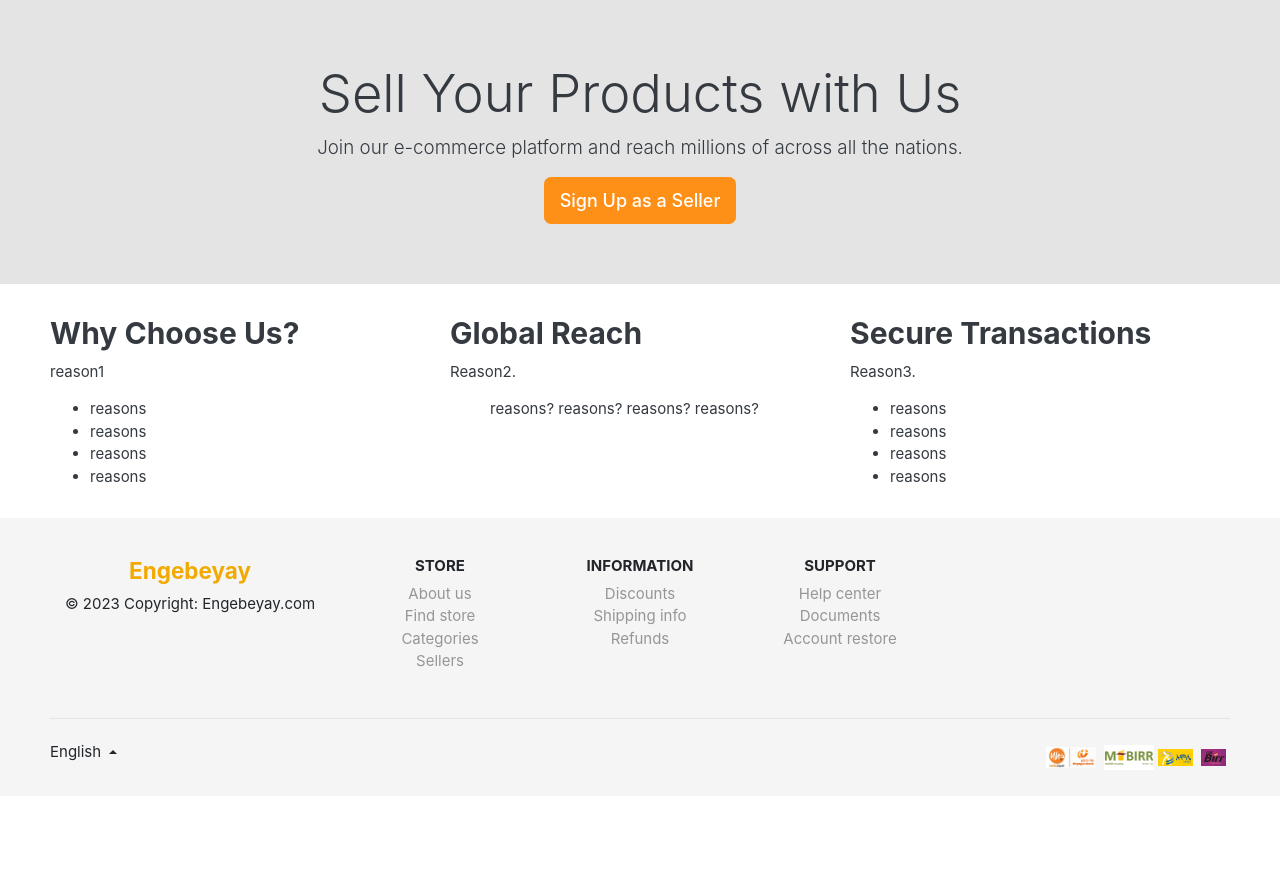
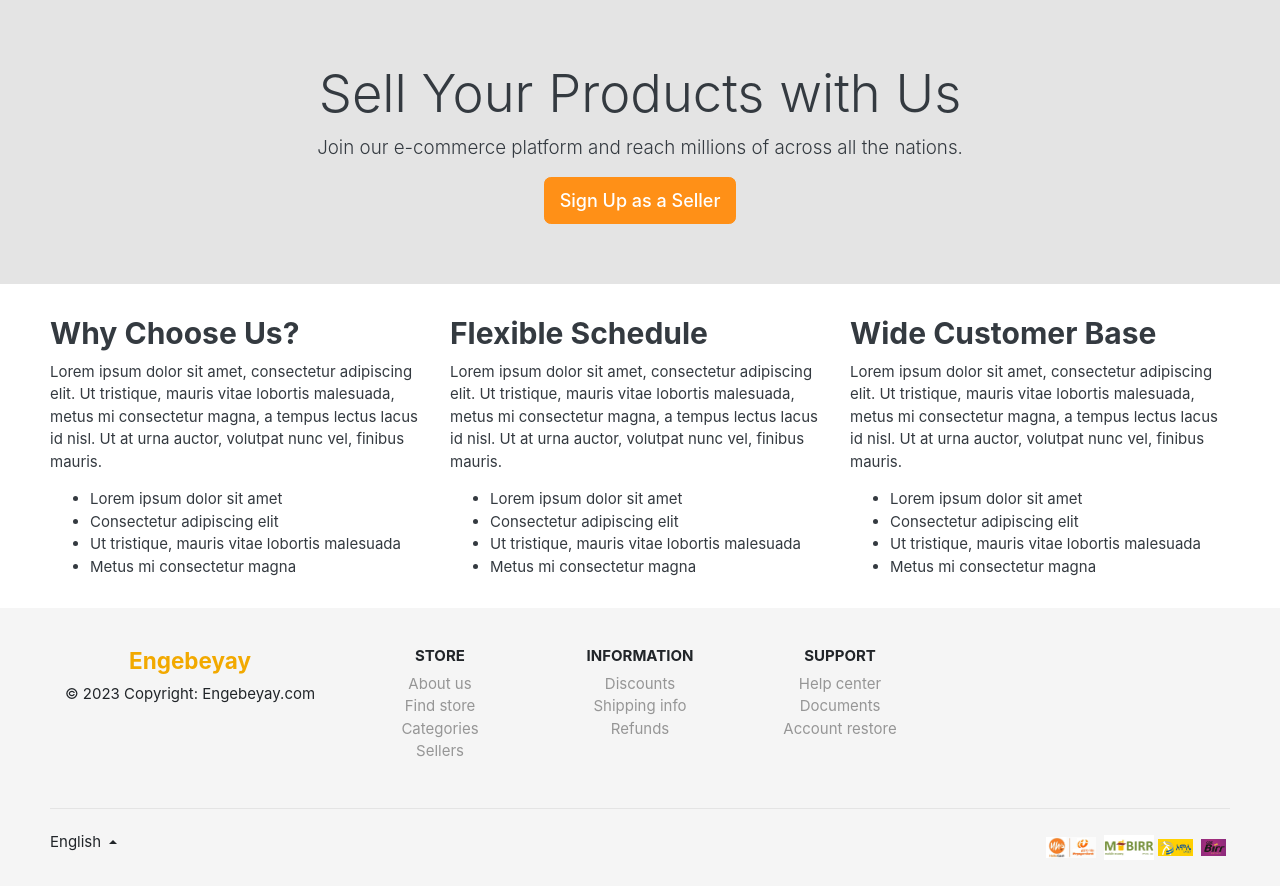
Before and after one commit to AmirEth/engebeyay-mini, a Django app: page /company/seller_join/ in a window 1280 px wide. Shown: the part 78-964 px from the top of the page. Before the commit the page ends 846 px from the top, so only its background shows below. Run offline with Django 4.2, Linux system fonts and the light colour scheme; data that the repository does not hold is empty; some libraries are stand-ins or nearby versions; some web fonts are replaced.

Commit message:
fixed seller-join

```diff
--- a/templates/company/sell_withUs.html
+++ b/templates/company/sell_withUs.html
@@ -13,35 +13,40 @@
     <div class="row">
         <div class="col-lg-4">
             <h2>Why Choose Us?</h2>
-            <p>reason1</p>
+            <p>Lorem ipsum dolor sit amet, consectetur adipiscing elit. Ut tristique, mauris vitae lobortis malesuada,
+                metus mi consectetur magna, a tempus lectus lacus id nisl. Ut at urna auctor, volutpat nunc vel, finibus
+                mauris.</p>
             <ul>
-                <li>reasons</li>
-                <li>reasons</li>
-                <li>reasons</li>
-                <li>reasons</li>
+                <li>Lorem ipsum dolor sit amet</li>
+                <li>Consectetur adipiscing elit</li>
+                <li>Ut tristique, mauris vitae lobortis malesuada</li>
+                <li>Metus mi consectetur magna</li>
             </ul>
         </div>
         <div class="col-lg-4">
-            <h2>Global Reach</h2>
-            <p>Reason2.</p>
+            <h2>Flexible Schedule</h2>
+            <p>Lorem ipsum dolor sit amet, consectetur adipiscing elit. Ut tristique, mauris vitae lobortis malesuada,
+                metus mi consectetur magna, a tempus lectus lacus id nisl. Ut at urna auctor, volutpat nunc vel, finibus
+                mauris.</p>
             <ul>
-                reasons?</li>
-                reasons?</li>
-                reasons?</li>
-                reasons?</li>
+                <li>Lorem ipsum dolor sit amet</li>
+                <li>Consectetur adipiscing elit</li>
+                <li>Ut tristique, mauris vitae lobortis malesuada</li>
+                <li>Metus mi consectetur magna</li>
             </ul>
         </div>
         <div class="col-lg-4">
-            <h2>Secure Transactions</h2>
-            <p>Reason3.</p>
+            <h2>Wide Customer Base</h2>
+            <p>Lorem ipsum dolor sit amet, consectetur adipiscing elit. Ut tristique, mauris vitae lobortis malesuada,
+                metus mi consectetur magna, a tempus lectus lacus id nisl. Ut at urna auctor, volutpat nunc vel, finibus
+                mauris.</p>
             <ul>
-                <li>reasons</li>
-                <li>reasons</li>
-                <li>reasons</li>
-                <li>reasons</li>
+                <li>Lorem ipsum dolor sit amet</li>
+                <li>Consectetur adipiscing elit</li>
+                <li>Ut tristique, mauris vitae lobortis malesuada</li>
+                <li>Metus mi consectetur magna</li>
             </ul>
         </div>
     </div>
 </section>
-
 {% endblock %}
```
